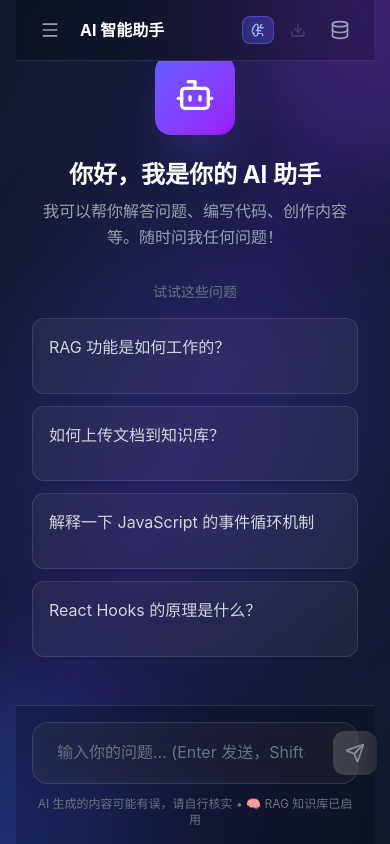
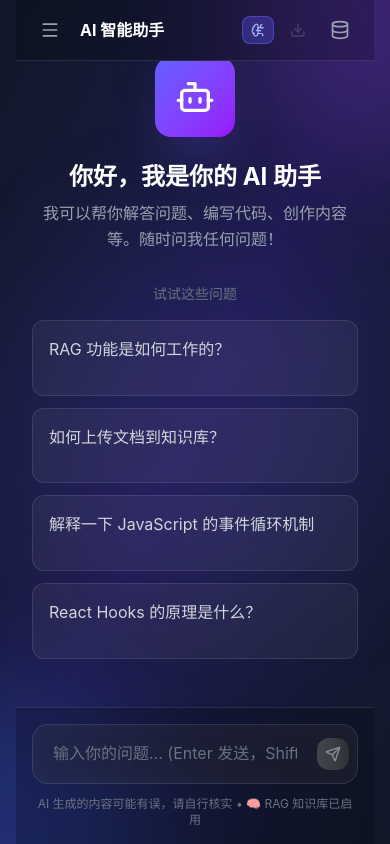
Before and after one commit to DavisGYF/self-first-langchain-claude-agent, a Next.js app in the folder web-chat/: page / in a window 390 px wide. Built offline with nearby package versions, Linux system fonts and the light colour scheme.

Commit message:
修复手机端寄丢停止按钮

```diff
--- a/web-chat/app/page.tsx
+++ b/web-chat/app/page.tsx
@@ -694,7 +694,7 @@ export default function Home() {
           <div className="relative z-20 bg-black/20 backdrop-blur-xl border-t border-white/10 p-4">
             <form onSubmit={handleSubmit} className="max-w-3xl mx-auto">
               {/* 输入框容器 */}
-              <div className="flex gap-3 items-center bg-white/5 backdrop-blur-sm rounded-2xl border border-white/10 p-2 focus-within:border-indigo-500/50 focus-within:ring-2 focus-within:ring-indigo-500/20 transition-all">
+              <div className="flex gap-2 sm:gap-3 items-center bg-white/5 backdrop-blur-sm rounded-2xl border border-white/10 p-2 focus-within:border-indigo-500/50 focus-within:ring-2 focus-within:ring-indigo-500/20 transition-all">
                 <input
                   ref={inputRef}
                   type="text"
@@ -702,25 +702,25 @@ export default function Home() {
                   onChange={(e) => setInput(e.target.value)}
                   placeholder="输入你的问题... (Enter 发送，Shift+Enter 换行)"
                   disabled={loading}
-                  className="flex-1 bg-transparent text-white placeholder-gray-500 px-4 py-2 focus:outline-none disabled:opacity-50"
+                  className="flex-1 bg-transparent text-white placeholder-gray-500 px-3 sm:px-4 py-2 focus:outline-none disabled:opacity-50 min-w-0"
                 />
                 {/* 发送按钮 */}
                 <button
                   type="submit"
                   disabled={loading || !input.trim()}
-                  className="p-3 bg-gradient-to-r from-indigo-500 to-purple-600 hover:from-indigo-600 hover:to-purple-700 disabled:opacity-50 disabled:cursor-not-allowed rounded-xl transition-all disabled:grayscale"
+                  className="p-2 sm:p-3 bg-gradient-to-r from-indigo-500 to-purple-600 hover:from-indigo-600 hover:to-purple-700 disabled:opacity-50 disabled:cursor-not-allowed rounded-xl transition-all disabled:grayscale flex-shrink-0"
                 >
-                  <Send className="w-5 h-5 text-white" />
+                  <Send className="w-4 h-4 sm:w-5 sm:h-5 text-white" />
                 </button>
                 {/* 停止生成按钮 */}
                 {loading && (
                   <button
                     type="button"
                     onClick={handleStopGeneration}
-                    className="p-3 bg-red-500/20 hover:bg-red-500/30 border border-red-500/50 rounded-xl transition-all"
+                    className="p-2 sm:p-3 bg-red-500/20 hover:bg-red-500/30 border border-red-500/50 rounded-xl transition-all flex-shrink-0"
                     title="停止生成"
                   >
-                    <Square className="w-5 h-5 text-red-400" />
+                    <Square className="w-4 h-4 sm:w-5 sm:h-5 text-red-400" />
                   </button>
                 )}
               </div>
```
